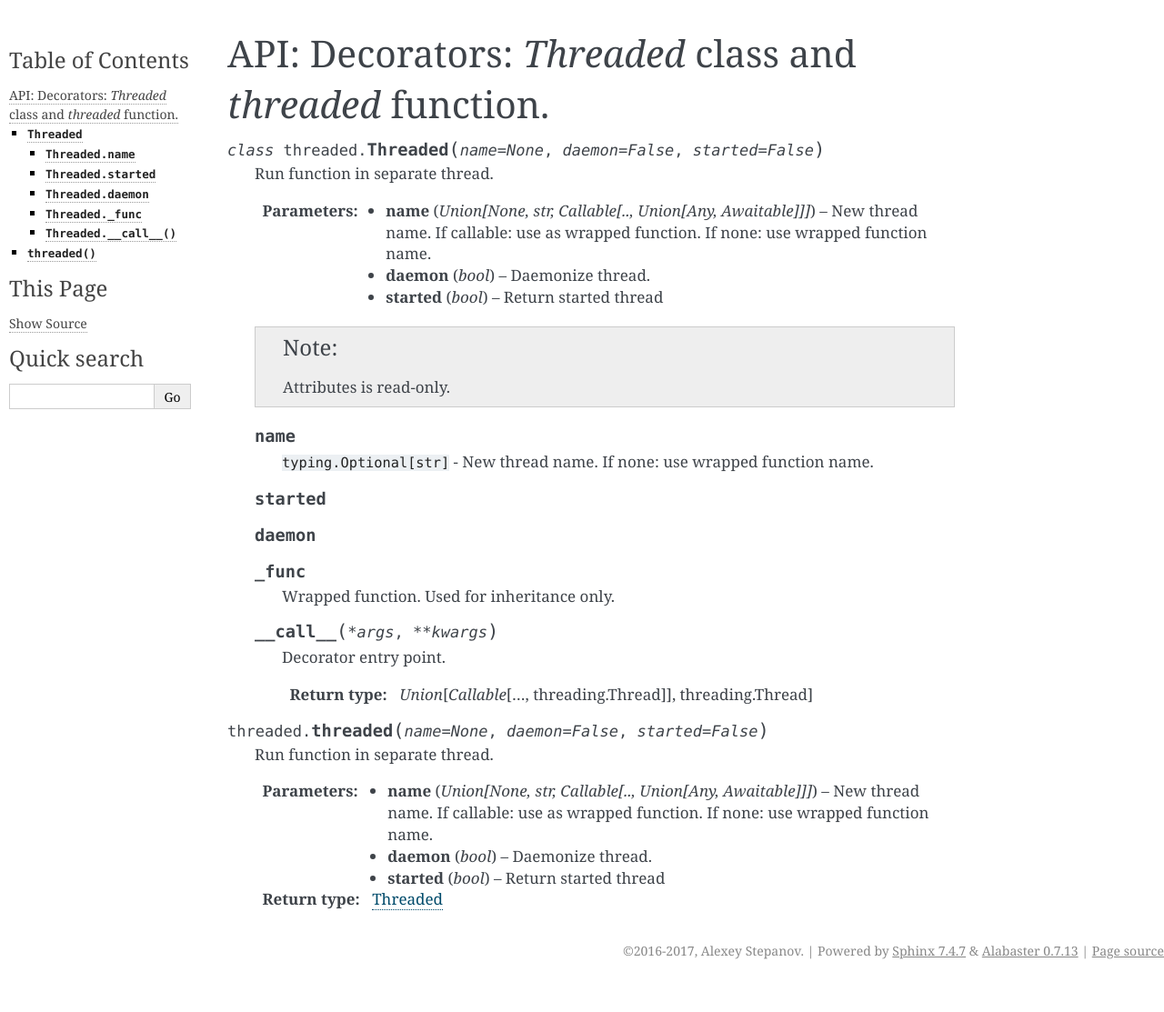
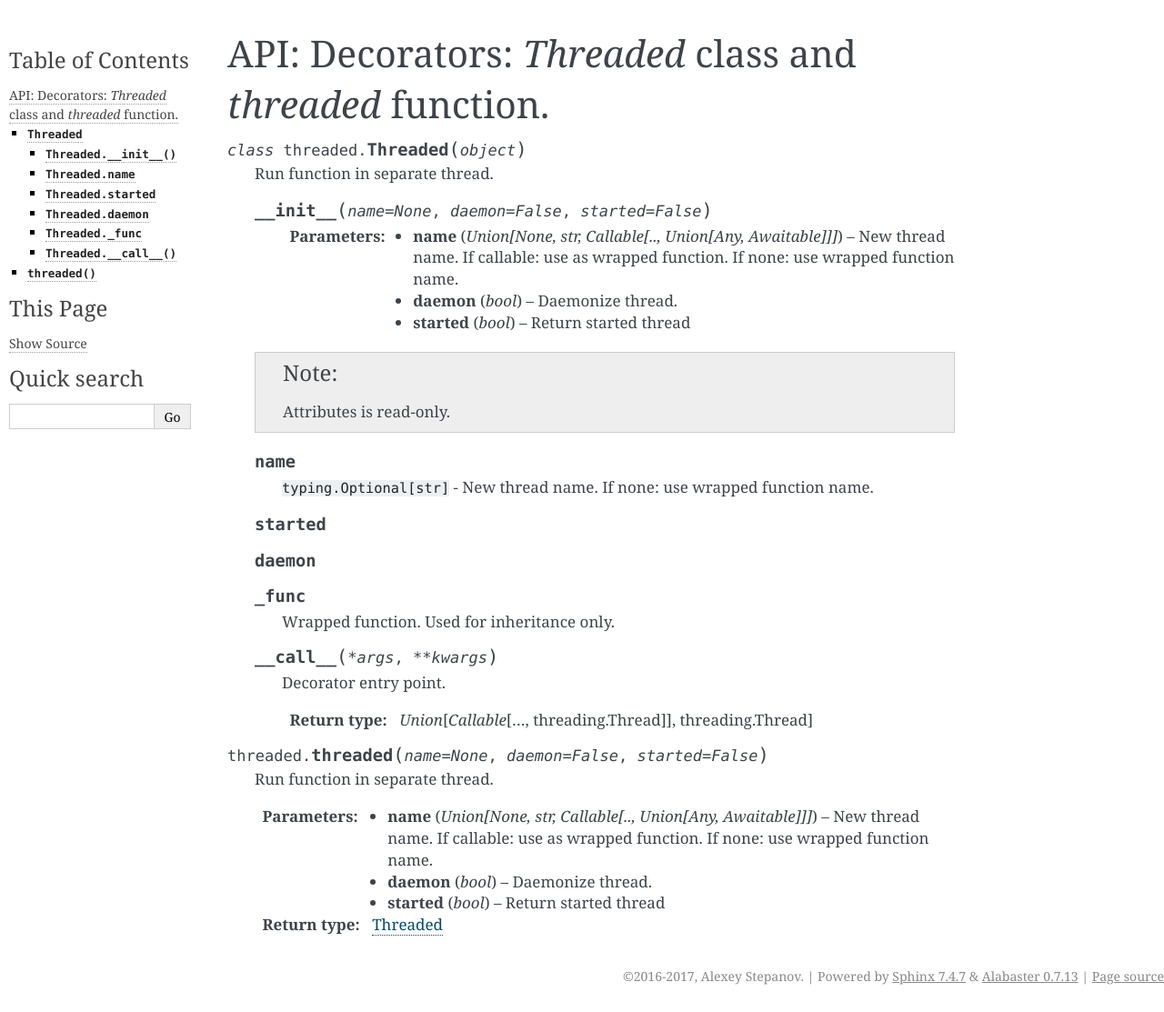
Before and after one commit to python-useful-helpers/threaded, a Sphinx documentation site: the page built from doc/source/threaded.rst, in a window 1280 px wide. Shown: the whole page at 91% size. Built offline with Sphinx 7.4.7, drawn with Linux system fonts in a browser that asks for light colours; before the commit the page ends 1085 px from its top, so only the background shows below that.

Commit message:
[ci skip] Documents update: class inheritance and __init__

```diff
--- a/doc/source/asynciotask.rst
+++ b/doc/source/asynciotask.rst
@@ -8,16 +8,18 @@ API: Decorators: `AsyncIOTask`, `asynciotask`.
 
 .. note:: Python 3 only.
 
-.. py:class:: AsyncIOTask(func, *, loop_getter, loop_getter_need_context, )
+.. py:class:: AsyncIOTask(object)
 
     Wrap to asyncio.Task.
 
-    :param func: function to wrap
-    :type func: typing.Optional[typing.Callable[..., typing.Awaitable]]
-    :param loop_getter: Method to get event loop, if wrap in asyncio task
-    :type loop_getter: typing.Union[typing.Callable[..., asyncio.AbstractEventLoop], asyncio.AbstractEventLoop]
-    :param loop_getter_need_context: Loop getter requires function context
-    :type loop_getter_need_context: bool
+    .. py:method:: __init__(func, *, loop_getter, loop_getter_need_context, )
+
+        :param func: function to wrap
+        :type func: typing.Optional[typing.Callable[..., typing.Awaitable]]
+        :param loop_getter: Method to get event loop, if wrap in asyncio task
+        :type loop_getter: typing.Union[typing.Callable[..., asyncio.AbstractEventLoop], asyncio.AbstractEventLoop]
+        :param loop_getter_need_context: Loop getter requires function context
+        :type loop_getter_need_context: bool
 
     .. note:: Attributes is read-only
 
--- a/doc/source/threaded.rst
+++ b/doc/source/threaded.rst
@@ -6,18 +6,20 @@ API: Decorators: `Threaded` class and `threaded` function.
 .. py:module:: threaded
 .. py:currentmodule:: threaded
 
-.. py:class:: Threaded(name=None, daemon=False, started=False, )
+.. py:class:: Threaded(object)
 
     Run function in separate thread.
 
-    :param name: New thread name.
-                 If callable: use as wrapped function.
-                 If none: use wrapped function name.
-    :type name: typing.Union[None, str, typing.Callable[.., typing.Union[typing.Any, typing.Awaitable]]]
-    :param daemon: Daemonize thread.
-    :type daemon: bool
-    :param started: Return started thread
-    :type started: bool
+    .. py:method:: __init__(name=None, daemon=False, started=False, )
+
+        :param name: New thread name.
+                     If callable: use as wrapped function.
+                     If none: use wrapped function name.
+        :type name: typing.Union[None, str, typing.Callable[.., typing.Union[typing.Any, typing.Awaitable]]]
+        :param daemon: Daemonize thread.
+        :type daemon: bool
+        :param started: Return started thread
+        :type started: bool
 
     .. note:: Attributes is read-only.
 
--- a/doc/source/threadpooled.rst
+++ b/doc/source/threadpooled.rst
@@ -6,24 +6,26 @@ API: Decorators: `ThreadPooled`, `threadpooled`.
 .. py:module:: pooled
 .. py:currentmodule:: pooled
 
-.. py:class:: ThreadPooled(func, *, loop_getter, loop_getter_need_context, )
+.. py:class:: ThreadPooled(object)
 
     Post function to ThreadPoolExecutor.
 
-    :param func: function to wrap
-    :type func: typing.Optional[typing.Callable[..., typing.Union[typing.Any, typing.Awaitable]]]
+    .. py:method:: __init__(func, *, loop_getter, loop_getter_need_context, )
 
-    :param loop_getter: Method to get event loop, if wrap in asyncio task
+        :param func: function to wrap
+        :type func: typing.Optional[typing.Callable[..., typing.Union[typing.Any, typing.Awaitable]]]
 
-        .. note:: Python 3 Only.
+        :param loop_getter: Method to get event loop, if wrap in asyncio task
 
-    :type loop_getter: typing.Union[None, typing.Callable[..., asyncio.AbstractEventLoop], asyncio.AbstractEventLoop]
+            .. note:: Python 3 Only.
 
-    :param loop_getter_need_context: Loop getter requires function context
+        :type loop_getter: typing.Union[None, typing.Callable[..., asyncio.AbstractEventLoop], asyncio.AbstractEventLoop]
 
-        .. note:: Python 3 Only.
+        :param loop_getter_need_context: Loop getter requires function context
 
-    :type loop_getter_need_context: bool
+            .. note:: Python 3 Only.
+
+        :type loop_getter_need_context: bool
 
     .. note:: Attributes is read-only
 
```
Also changed, not shown: doc/source/gthreadpooled.rst (+5 -3 lines).
